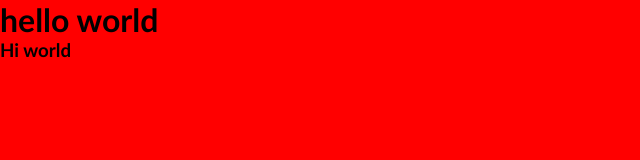
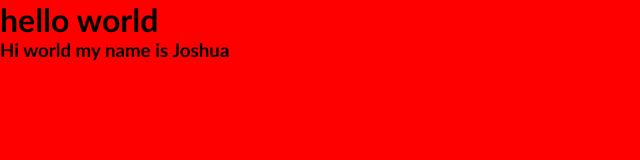
Before and after one commit to joshxb/joshxb.github.io, a plain HTML site: page index.html in a window 1280 px wide. Shown: the whole page, without its empty margins (0-640 px from the left). Drawn offline with Linux system fonts and the light colour scheme.

Commit message:
Update index.html

```diff
--- a/index.html
+++ b/index.html
@@ -10,7 +10,7 @@
 <body>
     <h1>hello world</h1>
 
-    <h3>Hi world</h3>
+    <h3>Hi world my name is Joshua</h3>
 
 </body>
 </html>
```
